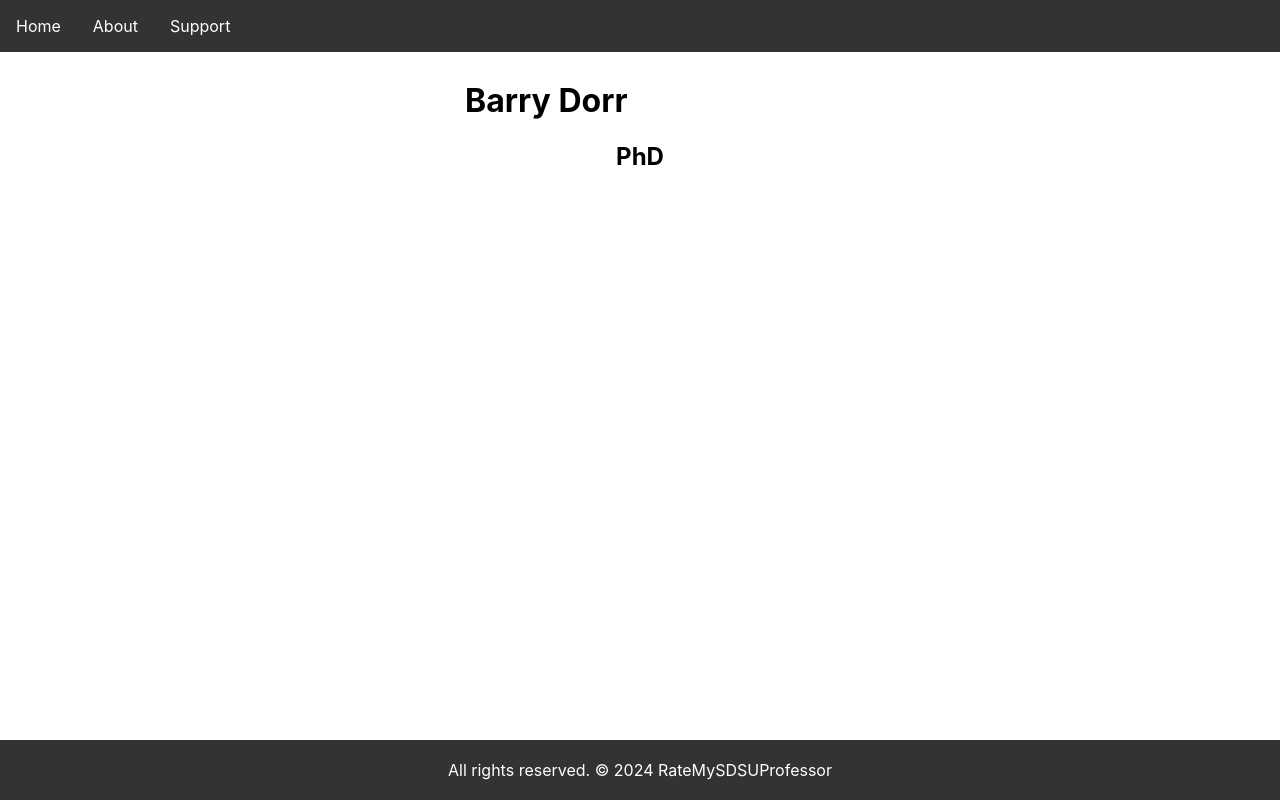
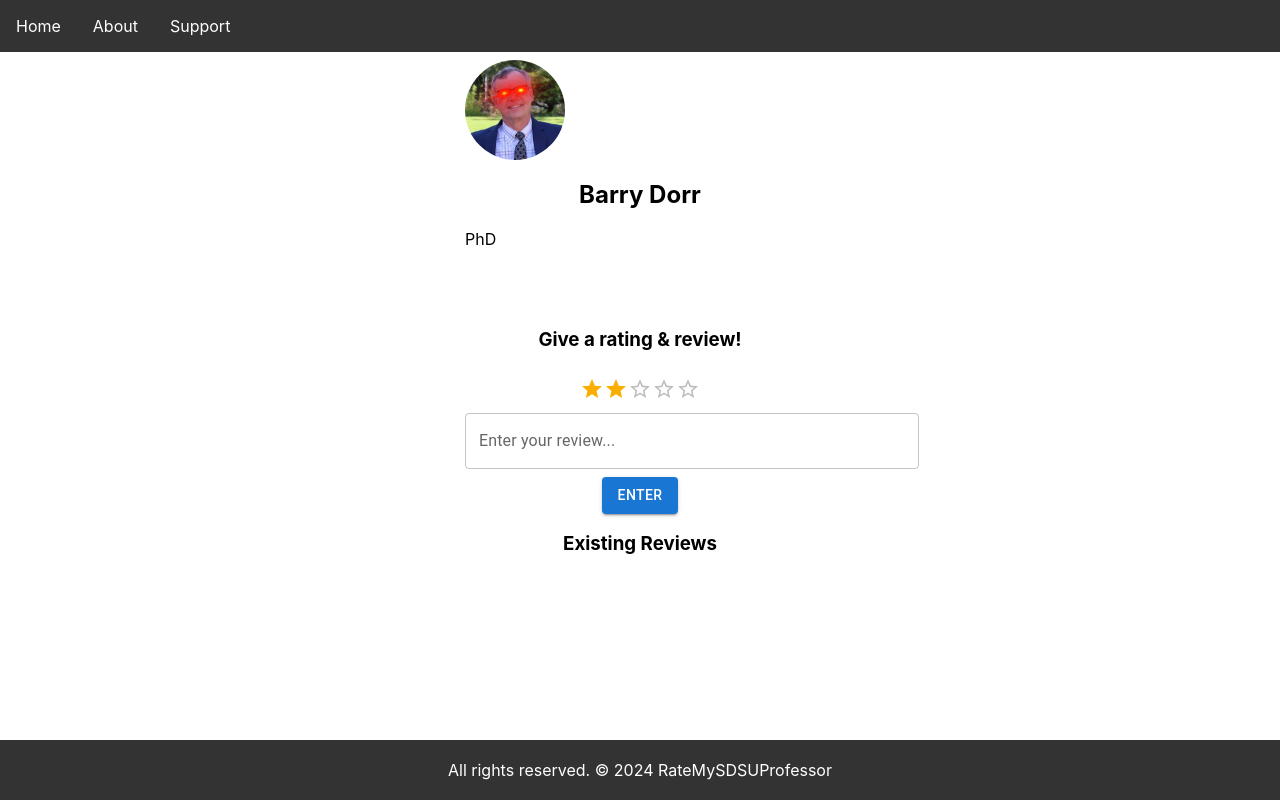
Before and after one commit to pnamunn/rate-my-prof-sdsu, a React (Create React App) app in the folder frontend/: page /barrydorr in a window 1280 px wide. Built offline with nearby package versions, Linux system fonts and the light colour scheme.

Commit message:
added kaveh image + fixed professor pages format. Added dynamic images to the professor page component

```diff
--- a/frontend/src/App.jsx
+++ b/frontend/src/App.jsx
@@ -22,16 +22,16 @@ const queryClient = new QueryClient({
 
 const professors = [
     {
-        fullName: "Ugur Dogan", description: "Professor", path:"/ugurdogan"
+        fullName: "Ugur Dogan", description: "Professor", path:"/ugurdogan", imageLink:"/ugurdogan.jpg"
     },
     {
-        fullName: "Parisa Kaveh", description: "PhD", path: "/parisakaveh"
+        fullName: "Parisa Kaveh", description: "PhD", path: "/parisakaveh", imageLink:"/parisakaveh.jpg"
     },
     {
-        fullName: "Barry Dorr", description: "PhD", path: "/barrydorr"
+        fullName: "Barry Dorr", description: "PhD", path: "/barrydorr", imageLink:"/laser_eyes_dorr.jpeg"
     },
     {
-        fullName: "Ying-Khai Teh", description: "PhD", path: "/yingkhaiteh"
+        fullName: "Ying-Khai Teh", description: "PhD", path: "/yingkhaiteh", imageLink:"/teh.jpg"
     },
 ]
 
@@ -45,7 +45,7 @@ function App() {
                         <Route path="about" element={<About />} />
                         <Route path="support" element={<Support />} />
                         {professors.map(professor => (
-                            <Route key={professor.path} path={professor.path} element={<Professor fullName={professor.fullName} description={professor.description} />} />
+                            <Route key={professor.path} path={professor.path} element={<Professor fullName={professor.fullName} description={professor.description} imageLink={professor.imageLink} />} />
                         ))
 
                         }
--- a/frontend/src/components/Professor.jsx
+++ b/frontend/src/components/Professor.jsx
@@ -1,16 +1,51 @@
-const Professor = ({fullName, description}) => {
+import * as React from 'react';
+import Avatar from '@mui/material/Avatar';
+import Reviewform from '../components/Reviewform';
+import BasicRating from '../components/Rating';
+import Button from '@mui/material/Button';
+import Grid from '@mui/material/Grid';
+
+
+const Professor = ({fullName, description, imageLink}) => {
     // get professor by id
     // { label: xxx, id: xxx, "reviews"}
 
     // fetch("http://localhost:8000/professor/id")
     return (
         <>
-        <div className="container">
+        <section className="container">
+
+                <Avatar alt={fullName} src={imageLink} sx={{ width: 100, height: 100 }}/>
+                <h2>{fullName}</h2>
+                <p>
+                    {description}
+                </p>
+
+        </section>
+        <section className="container">
+            <Grid
+            container
+            spacing={0}
+            direction="column"
+            alignItems="center"
+            justifyContent="center"
+            >
+            <h3>Give a rating & review!</h3>
+            <BasicRating/>
+
+            <Reviewform/>
+            <Button variant="contained">Enter</Button>
+            <h3>
+                Existing Reviews
+            </h3>
+            </Grid>
+        </section>
+        {/* <div className="container">
             <h1>{fullName}</h1>
             <h2>{description}</h2>
 
 
-        </div>
+        </div> */}
         </>
     )
 }
```
Also changed, not shown: frontend/public/parisakaveh.jpg (added).
